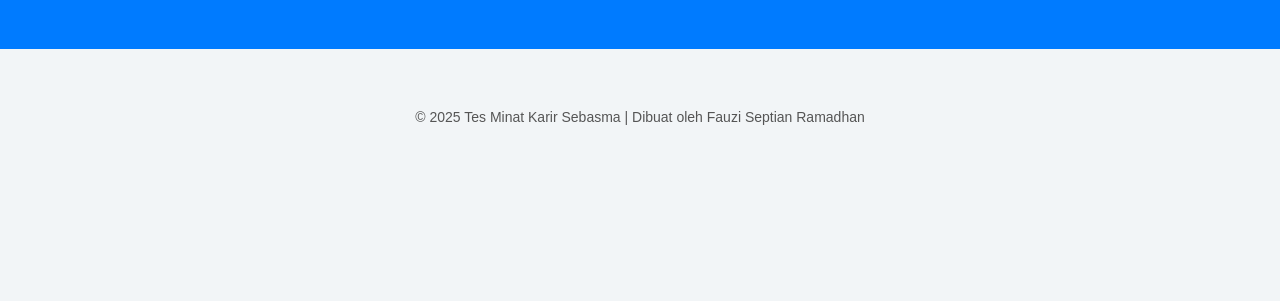
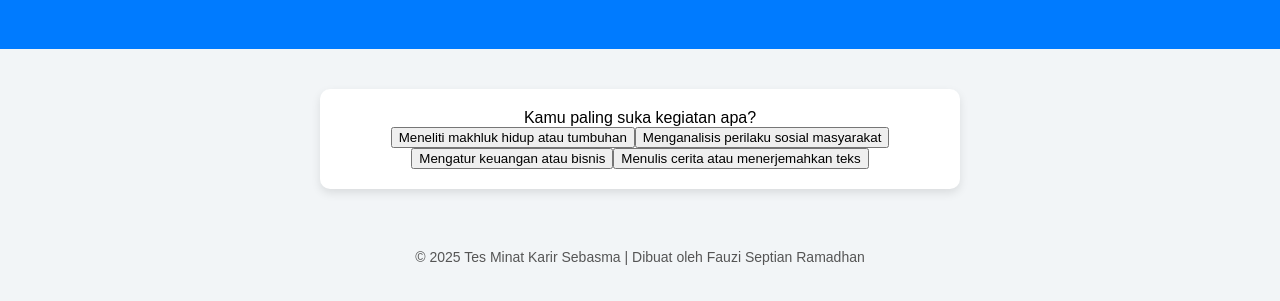
Before and after one commit to iannn259259/Test-Minat-Bakat-Sebasma, a website: page index.html in a window 1280 px wide. Shown: the part 111-412 px from the top of the page. Drawn offline with Linux system fonts and the light colour scheme.

Commit message:
Fix: id container disesuaikan dengan script

```diff
--- a/index.html
+++ b/index.html
@@ -12,8 +12,12 @@
 </header>
 
 <main>
-    <div id="quiz"></div>
-    <div id="result"></div>
+    <div id="quiz-container">
+        <div id="question"></div>
+        <div id="options"></div>
+        <button id="next-btn">Selanjutnya</button>
+        <div id="result"></div>
+    </div>
 </main>
 
 <footer>
```
